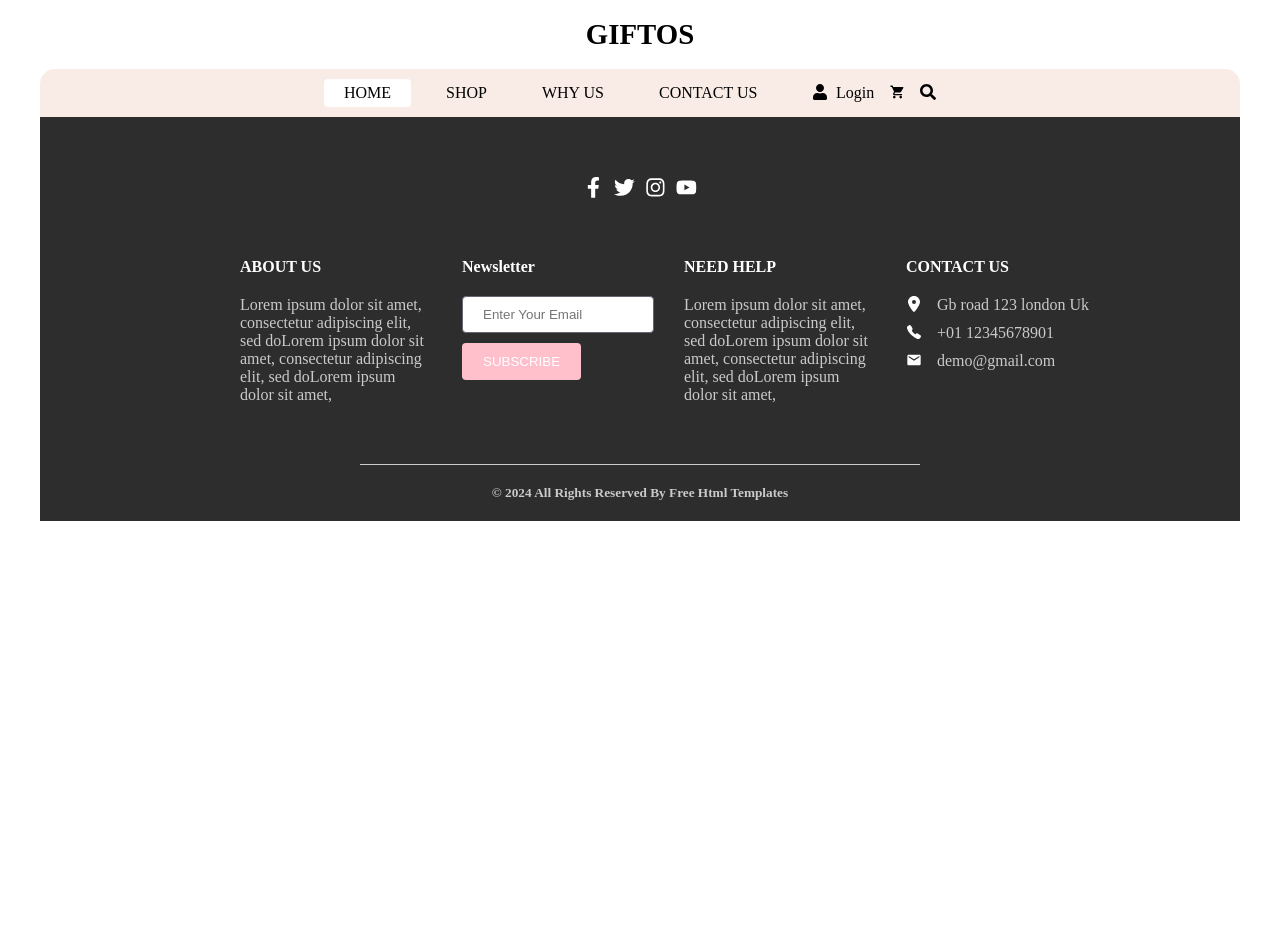
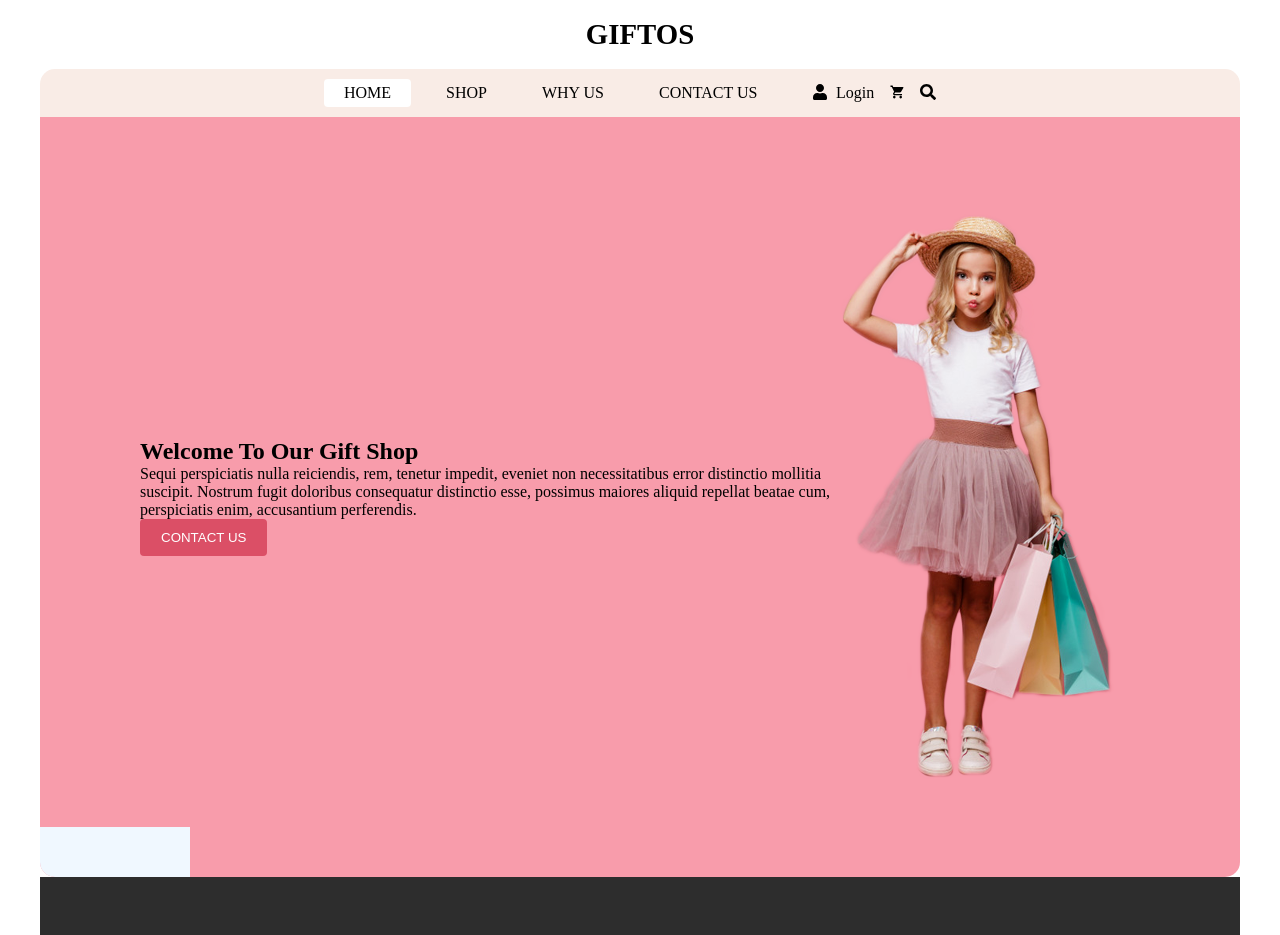
Before and after one commit to marabtw/eCommerse, a React (Create React App) app: page / in a window 1280 px wide. Shown: the top 935 px of the page. Before the commit the page ends 800 px from the top, so only its background shows below. Built offline with nearby package versions, Linux system fonts and the light colour scheme.

Commit message:
Add header styles and main slider component

```diff
--- a/src/assets/styles/_variables.scss
+++ b/src/assets/styles/_variables.scss
@@ -5,6 +5,28 @@ $layoutPaddingX: 40px;
 
 //main
 $text: #fefefe;
+
+//header
+$headerPaddingY: 10px;
+$headerVerticalGap: 15px;
+//header heading
+$headerHeadingMarginY: 20px;
+//header nav
+$headerNavBg: #fff;
+$heaerNavBg_main: #f9ece6;
+$headerNavBorderColor: #e5e5e5;
+$headerNavBorderRadius: 8px;
+$headerNavBorderRadiusTop: 15px;
+$headerNavBorderRadiusBottom: 0px;
+//header item
+$headerItemBg: #f4f5f6;
+$headerItemBg_main: #fff;
+$headerItemBorderRadius: 4px;
+$headerItemPaddingX: 20px;
+$headerItemPaddingY: 5px;
+
+//app
+$appSliderBorderRadiusBottom: 15px;
 
 //footer
 $footer-bg: #2d2d2d;
@@ -27,25 +49,6 @@ $footerInfoGap: 15px;
 //copyright
 $copyrightPaddingY: 20px;
 
-//header
-$headerPaddingY: 10px;
-$headerVerticalGap: 15px;
-//header heading
-$headerHeadingMarginY: 20px;
-//header nav
-$headerNavBg: #fff;
-$heaerNavBg_main: #f9ece6;
-$headerNavBorderColor: #e5e5e5;
-$headerNavBorderRadius: 8px;
-$headerNavBorderRadiusTop: 15px;
-$headerNavBorderRadiusBottom: 0px;
-//header item
-$headerItemBg: #f4f5f6;
-$headerItemBg_main: #fff;
-$headerItemBorderRadius: 4px;
-$headerItemPaddingX: 20px;
-$headerItemPaddingY: 5px;
-
 //buttons
 $buttonBorderRadius: 4px;
 $buttonPaddingX: 20px;
--- /dev/null
+++ b/src/components/slider/mainSlider/MainSlider.module.scss
@@ -0,0 +1,45 @@
+@import "../../../assets/styles/variables";
+
+.slider{
+	width: 100%;
+	min-height: 95vh;
+	border-bottom-left-radius: $appSliderBorderRadiusBottom;
+	border-bottom-right-radius: $appSliderBorderRadiusBottom;
+	overflow: hidden;
+
+	.slider__container{
+		width: 100%;
+		height: 95vh;
+		position: relative;
+
+		.slider__slide{
+			width: 100%;
+			height: 100%;
+			display: flex;
+			padding: 0 100px;
+
+			.slide__column{
+				display: flex;
+				align-items: center;
+				&:nth-child(1){
+					width: 70%;
+				}
+			}
+		}
+
+		.slide_1{
+			background: #f89cab;
+		}
+
+		.slider__controlTool{
+			position: absolute;
+			width: 150px;
+			height: 50px;
+			background-color: aliceblue;
+			bottom: 0;
+			left: 0;
+
+		}
+	}
+
+}
--- a/src/components/slider/mainSlider/mainSlider.jsx
+++ b/src/components/slider/mainSlider/mainSlider.jsx
@@ -0,0 +1,36 @@
+import React from "react"
+import styles from "./MainSlider.module.scss"
+import Button from "../../ui/button/Button"
+import SlideHeading from "../../ui/heading/SlideHeading"
+import Description from "../../ui/heading/Description"
+import sliderImg from "../../../assets/images/slider-img.png"
+
+const MainSlider = () => {
+  return (
+    <div className={styles.slider}>
+      <div className={styles.slider__container}>
+        <div className={`${styles.slider__slide} ${styles.slide_1}`}>
+          <div className={styles.slide__column}>
+            <div className={styles.slide__columnItem}>
+              <SlideHeading text={"Welcome To Our Gift Shop "}/>
+              <Description
+                text={
+                  "Sequi perspiciatis nulla reiciendis, rem, tenetur impedit, eveniet non necessitatibus error distinctio mollitia suscipit. Nostrum fugit doloribus consequatur distinctio esse, possimus maiores aliquid repellat beatae cum, perspiciatis enim, accusantium perferendis. "
+                }
+              />
+              <Button text="contact us" color="red" uppercase={true} />
+            </div>
+          </div>
+          <div className={styles.slide__column}>
+            <img src={sliderImg} />
+          </div>
+        </div>
+				<div className={styles.slider__controlTool}>
+
+				</div>
+      </div>
+    </div>
+  )
+}
+
+export default MainSlider
--- /dev/null
+++ b/src/components/ui/heading/SlideHeading.jsx
@@ -0,0 +1,7 @@
+import React from "react"
+
+function SlideHeading({ text }) {
+  return <h2>{text}</h2>
+}
+
+export default SlideHeading
--- a/src/pages/app/App.jsx
+++ b/src/pages/app/App.jsx
@@ -1,7 +1,12 @@
 import styles from "./App.module.scss"
+import MainSlider from "../../components/slider/mainSlider/MainSlider"
 
 function App() {
-  return <div className="App"></div>
+  return (
+		<div className="App">
+			<MainSlider/>
+		</div>
+	)
 }
 
 export default App
```
Also changed, not shown: src/assets/images/slider-img.png (added).
